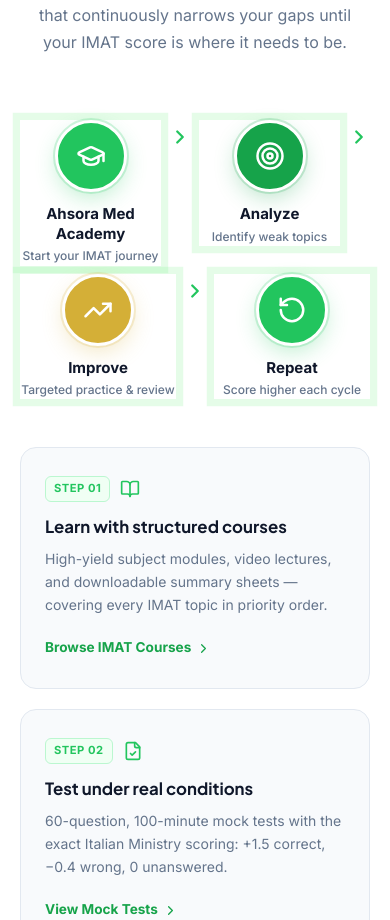
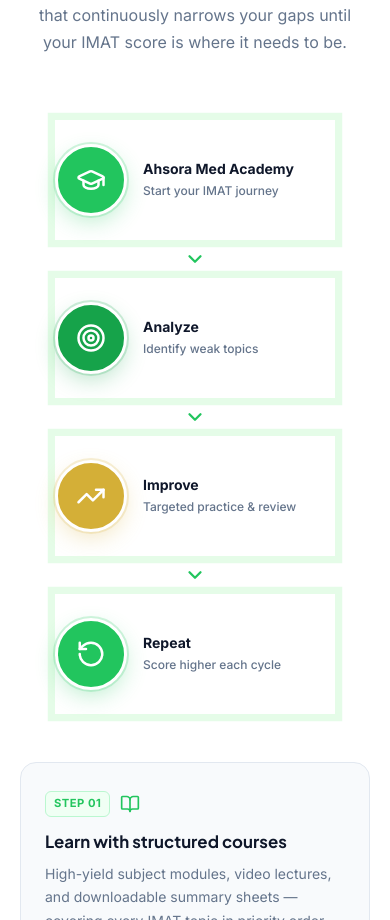
Before and after one commit to ch-muaz-kamboh/Ahsoraa-med-academy, a Next.js app: page / in a window 390 px wide. Shown: the part 2901-3821 px from the top of the page. Built offline with nearby package versions, Linux system fonts and the light colour scheme; a web font is replaced by a local one.

Commit message:
fix: make Learning Cycle responsive on mobile (vertical stack with down arrows)

```diff
--- a/src/app/globals.css
+++ b/src/app/globals.css
@@ -433,3 +433,56 @@
 .animate-fade-in {
   animation: fadeIn 0.3s ease-out forwards;
 }
+
+/* ─── Learning Cycle Responsive ─────────────────────────── */
+
+/* Default: desktop horizontal layout */
+.cycle-nodes-row {
+  flex-direction: row;
+  align-items: center;
+}
+
+.cycle-arrow-mobile {
+  display: none;
+}
+
+.cycle-arrow-desktop {
+  display: block;
+}
+
+/* Mobile: stack vertically */
+@media (max-width: 640px) {
+  .cycle-nodes-row {
+    flex-direction: column;
+    align-items: center;
+    gap: 8px !important;
+  }
+
+  /* Show the rotated (down) arrow on mobile */
+  .cycle-arrow-mobile {
+    display: block;
+  }
+
+  .cycle-arrow-desktop {
+    display: none;
+  }
+
+  /* The arrow container rotates too */
+  .cycle-arrow {
+    padding: 0;
+  }
+
+  /* Make nodes full-width row on mobile */
+  .cycle-node {
+    flex-direction: row !important;
+    align-items: center !important;
+    gap: 16px !important;
+    max-width: 280px !important;
+    width: 100%;
+    text-align: left !important;
+  }
+
+  .cycle-node > div:last-child {
+    text-align: left !important;
+  }
+}
--- a/src/app/page.tsx
+++ b/src/app/page.tsx
@@ -83,8 +83,9 @@
         flexDirection: 'column',
         alignItems: 'center',
         gap: '12px',
-        flex: 1,
-        minWidth: '140px',
+        flex: '1 1 120px',
+        minWidth: '100px',
+        maxWidth: '160px',
       }}
     >
       <div
@@ -104,7 +105,7 @@
         {icon}
       </div>
       <div style={{ textAlign: 'center' }}>
-        <div style={{ fontWeight: 800, color: '#0F172A', fontSize: '0.9375rem', lineHeight: 1.3 }}>
+        <div style={{ fontWeight: 800, color: '#0F172A', fontSize: '0.875rem', lineHeight: 1.3 }}>
           {label}
         </div>
         <div style={{ fontSize: '0.75rem', color: '#64748B', fontWeight: 500, marginTop: '3px' }}>
@@ -128,16 +129,18 @@
   return (
     <div
       ref={ref}
-      className="scroll-fade-up"
+      className="cycle-arrow scroll-fade-up"
       style={{
         display: 'flex',
         alignItems: 'center',
+        justifyContent: 'center',
         color: '#22C55E',
         flexShrink: 0,
-        paddingTop: '6px',
       }}
     >
-      <ChevronRight size={22} strokeWidth={2.5} />
+      {/* On desktop: right arrow; on mobile: down arrow (handled via CSS) */}
+      <ChevronRight size={22} strokeWidth={2.5} className="cycle-arrow-desktop" />
+      <ChevronRight size={22} strokeWidth={2.5} style={{ transform: 'rotate(90deg)' }} className="cycle-arrow-mobile" />
     </div>
   );
 }
@@ -641,14 +644,14 @@
           {/* Cycle diagram */}
           <div ref={cycleRef}>
             {/* Nodes row */}
-            <div
+            <div className="cycle-nodes-row"
               style={{
                 display: 'flex',
-                alignItems: 'flex-start',
+                alignItems: 'center',
                 justifyContent: 'center',
-                gap: '8px',
-                flexWrap: 'wrap',
+                gap: '4px',
                 marginBottom: '48px',
+                flexWrap: 'nowrap',
               }}
             >
               <CycleNode
```
